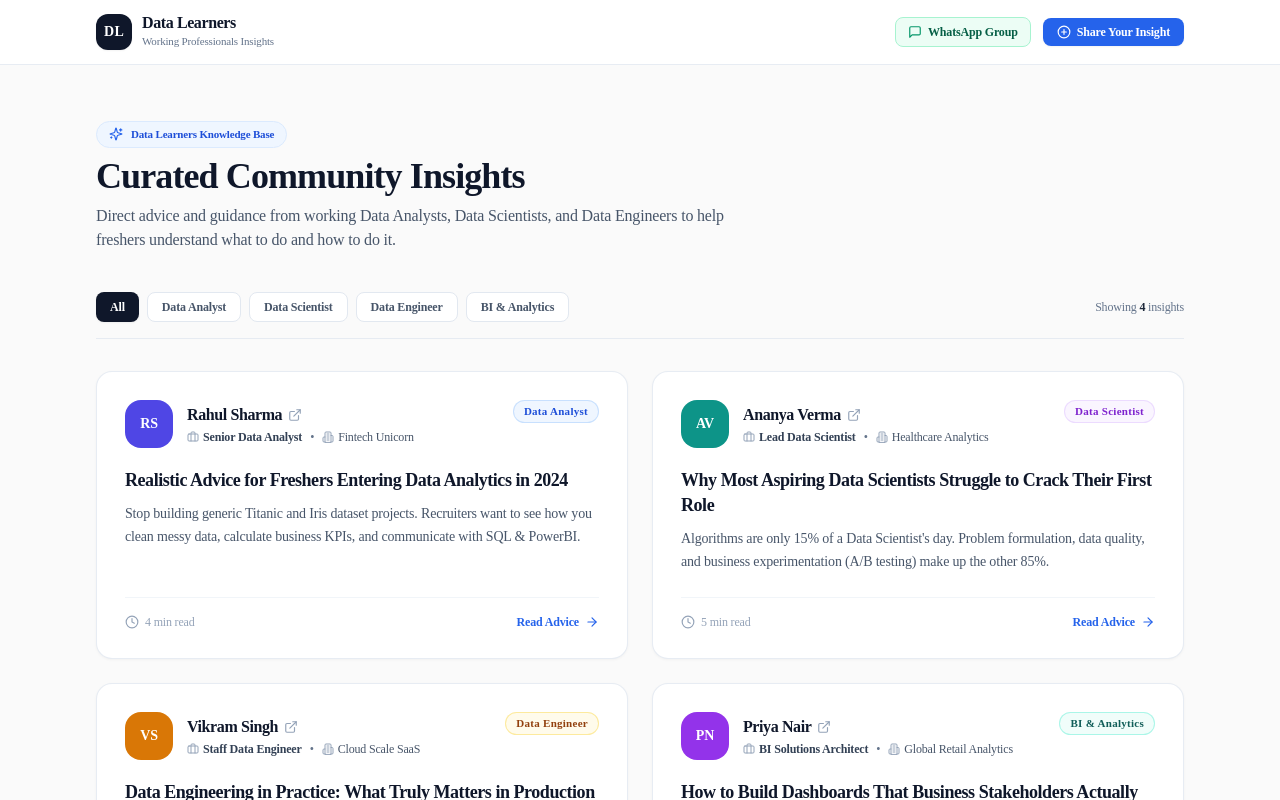
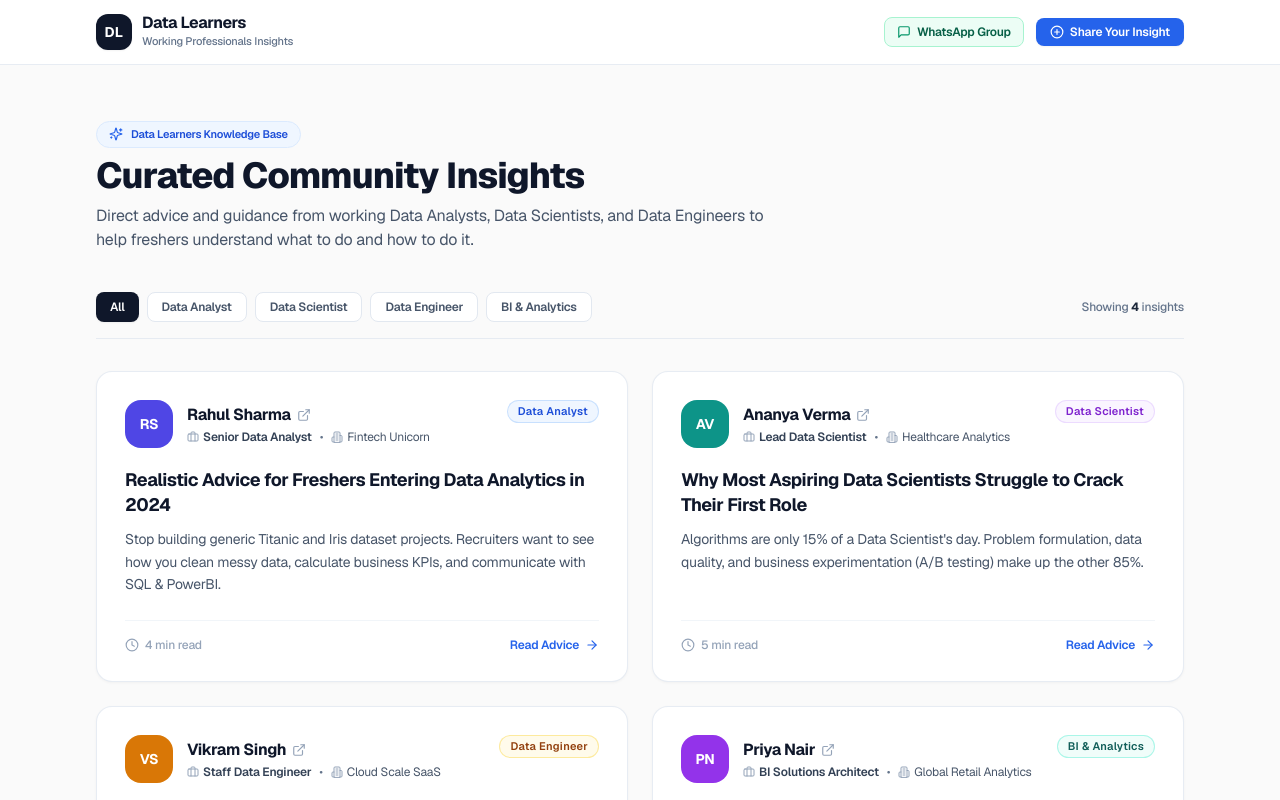
Before and after one commit to heyjaish/data-learners, a Next.js app: page / in a window 1280 px wide. Shown: the top 800 px of the page. Built offline with nearby package versions, Linux system fonts and the light colour scheme.

Commit message:
feat: switch to Vercel Geist and Microsoft Segoe UI font stack

```diff
--- a/package.json
+++ b/package.json
@@ -10,6 +10,7 @@
   },
   "dependencies": {
     "clsx": "^2.1.1",
+    "geist": "^1.7.2",
     "lucide-react": "^0.446.0",
     "next": "^14.2.15",
     "react": "^18.3.1",
--- a/src/app/globals.css
+++ b/src/app/globals.css
@@ -4,8 +4,8 @@
 
 @layer base {
   body {
-    font-family: -apple-system, BlinkMacSystemFont, "Segoe UI", Roboto, "Helvetica Neue", Arial, sans-serif;
-    letter-spacing: -0.011em;
+    font-family: var(--font-geist-sans), "Segoe UI", -apple-system, BlinkMacSystemFont, "SF Pro Display", Roboto, sans-serif;
+    letter-spacing: -0.015em;
   }
 
   h1, h2, h3, h4, h5, h6 {
@@ -13,7 +13,6 @@
   }
 }
 
-/* Crisp selection color */
 ::selection {
   background-color: #e0e7ff;
   color: #1e1b4b;
--- a/src/app/layout.tsx
+++ b/src/app/layout.tsx
@@ -1,4 +1,5 @@
 import type { Metadata } from "next";
+import { GeistSans } from "geist/font/sans";
 import "./globals.css";
 import Navbar from "@/components/Navbar";
 import Footer from "@/components/Footer";
@@ -14,8 +15,8 @@ export default function RootLayout({
   children: React.ReactNode;
 }>) {
   return (
-    <html lang="en" className="scroll-smooth">
-      <body className="min-h-screen flex flex-col bg-[#fafafa] text-slate-900 font-sans antialiased selection:bg-blue-100 selection:text-blue-900">
+    <html lang="en" className={`${GeistSans.variable} scroll-smooth`}>
+      <body className={`${GeistSans.className} min-h-screen flex flex-col bg-[#fafafa] text-slate-900 antialiased selection:bg-blue-100 selection:text-blue-900`}>
         <Navbar />
         <main className="flex-1">
           {children}
--- a/tailwind.config.ts
+++ b/tailwind.config.ts
@@ -28,7 +28,7 @@ const config: Config = {
         }
       },
       fontFamily: {
-        sans: ["var(--font-inter)", "Segoe UI", "system-ui", "sans-serif"],
+        sans: ["var(--font-geist-sans)", "Segoe UI", "-apple-system", "system-ui", "sans-serif"],
       },
     },
   },
```
Also changed, not shown: 1 other file (tests, documents, lock files or other folders).
